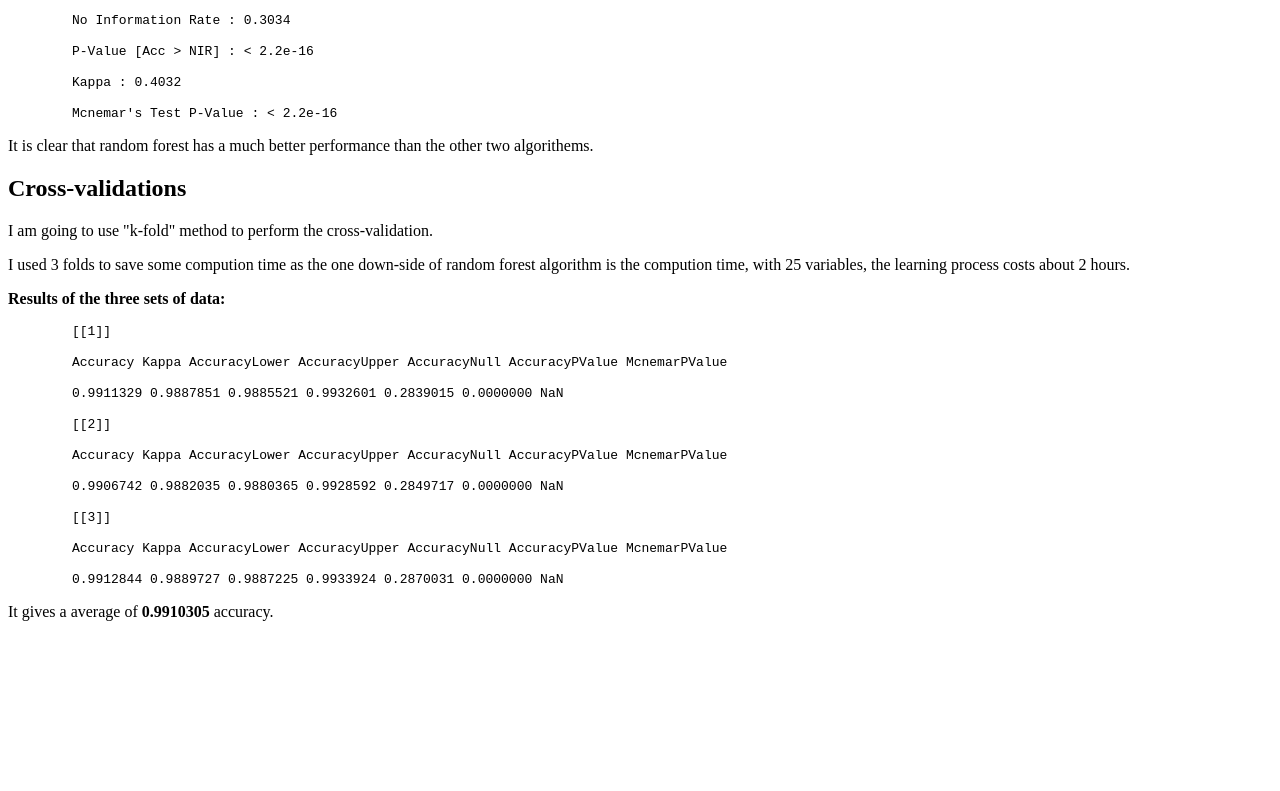
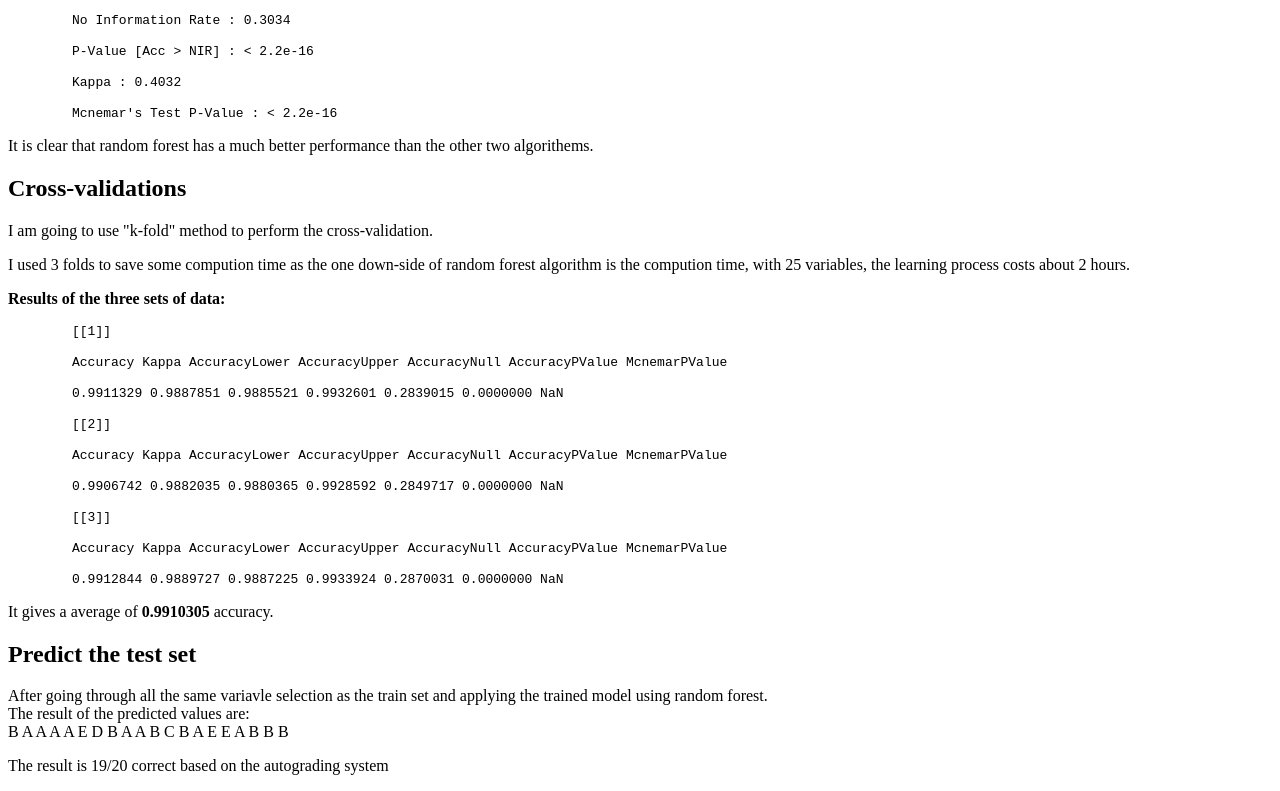
Before and after one commit to wy123123/datascience-machinelearning, a plain HTML site: page index.html in a window 1280 px wide. Shown: the part 2413-3204 px from the top of the page. Before the commit the page ends 3050 px from the top, so only its background shows below. Drawn offline with Linux system fonts and the light colour scheme.

Commit message:
Update index.html

```diff
--- a/index.html
+++ b/index.html
@@ -130,3 +130,8 @@
 <p style="text-indent: 4em;">  0.9912844      0.9889727      0.9887225      0.9933924      0.2870031      0.0000000            NaN  </code> </p>
 
 <p>It gives a average of <b>0.9910305 </b>accuracy.</p>
+<h2>Predict the test set</h2>
+<p>After going through all the same variavle selection as the train set and applying the trained model using random forest.<br>
+The result of the predicted values are:<br>
+B A A A A E D B A A B C B A E E A B B B</p>
+<p>The result is 19/20 correct based on the autograding system</p>
```
